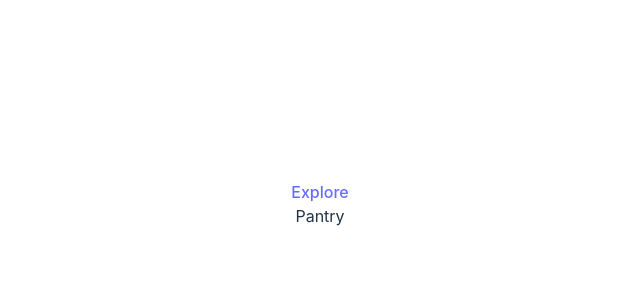
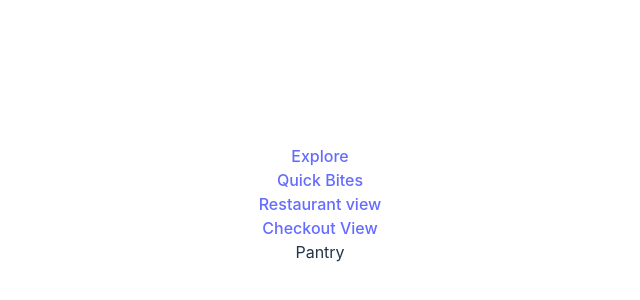
Before and after one commit to Ajknight121/SupperLust-React, a React (Vite) app: page / in a window 1280 px wide. Shown: the part 196-496 px from the top of the page, without its empty margins (320-960 px from the left). Built offline with nearby package versions, Linux system fonts and the light colour scheme.

Commit message:
Add link to all main pages

```diff
--- a/src/App.jsx
+++ b/src/App.jsx
@@ -4,6 +4,7 @@ import Pantry from './pages/Pantry'
 import Explore from './pages/Explore'
 import QuickBites from './pages/QuickBites'
 import Restaurant from './pages/Restaurant'
+import Cart from './pages/Cart'
 function App() {
 
   return (
@@ -15,9 +16,9 @@ function App() {
               example in Pantry page*/}
         <Routes>
           <Route path="/" element={<Pantry />} />
-          <Route path="/Explore" element={<Explore />} />
-          <Route path="/QuickBites" element={<QuickBites />} />
-          <Route path="/Restaurant" element={<Restaurant />} />
+          <Route path="/explore" element={<Explore />} />
+          <Route path="/quickbites" element={<QuickBites />} />
+          <Route path="/restaurant" element={<Restaurant />} />
         </Routes>
     </Router>
     </>
--- /dev/null
+++ b/src/pages/Cart.jsx
@@ -0,0 +1,9 @@
+import React from 'react'
+
+const Cart = () => {
+  return (
+    <div>Cart</div>
+  )
+}
+
+export default Cart
--- a/src/pages/Explore.jsx
+++ b/src/pages/Explore.jsx
@@ -1,8 +1,14 @@
 import React from 'react'
-
+import { Link } from 'react-router-dom'
 const Explore = () => {
   return (
-    <div>Explore</div>
+    <div>
+      <Link to="/">
+        Pantry
+      </Link>
+      <div>Explore</div>
+    </div>
+
   )
 }
 
--- a/src/pages/Pantry.jsx
+++ b/src/pages/Pantry.jsx
@@ -8,6 +8,18 @@ const Pantry = () => {
             <Link to="/explore">
                 Explore
             </Link>
+            <br/>
+            <Link to="/quickbites">
+                Quick Bites
+            </Link>
+            <br/>
+            <Link to="/restaurant">
+                Restaurant view
+            </Link>
+            <br/>
+            <Link to="/cart">
+                Checkout View
+            </Link>
         </div>
         <div>Pantry</div>
     </div>
```
